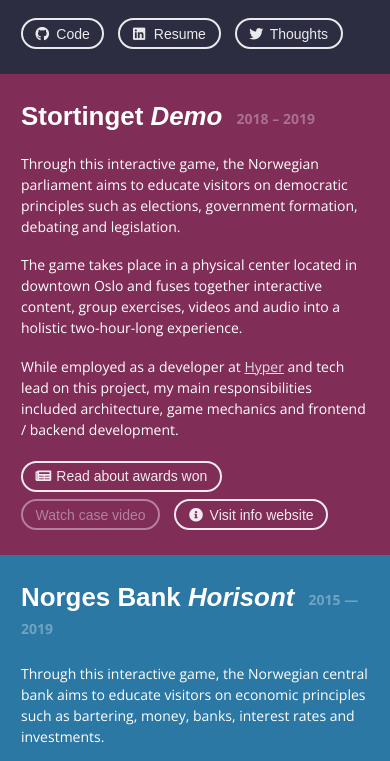
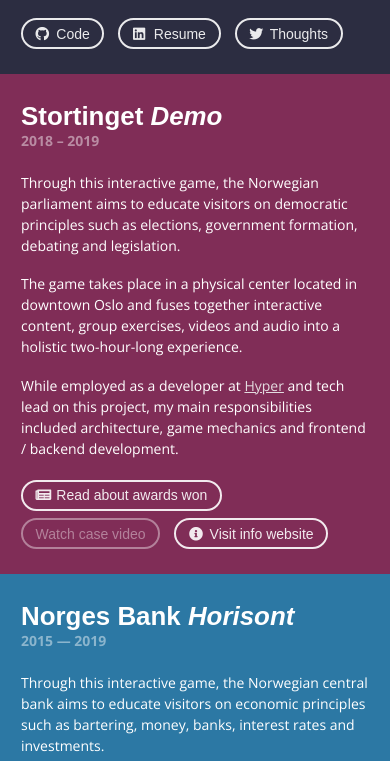
Before and after one commit to timkurvers/timkurvers.github.io, a website: page index.html in a window 390 px wide. Shown: the part 585-1346 px from the top of the page. Drawn offline with nearby package versions, Linux system fonts and the light colour scheme; a web font is replaced by a local one.

Commit message:
fix: correct time frame tag and styling on smaller devices

```diff
--- a/assets/style.css
+++ b/assets/style.css
@@ -69,14 +69,6 @@
   height: 0.75rem;
 }
 
-time {
-  font-family: 'Open Sans', sans-serif;
-  font-size: 1rem;
-  margin-left: 0.5em;
-  opacity: 0.32;
-  vertical-align: middle;
-}
-
 .container {
   max-width: 960px;
   margin: 0 auto;
@@ -124,6 +116,14 @@
   opacity: 1;
 }
 
+.time-frame {
+  font-family: 'Open Sans', sans-serif;
+  font-size: 1rem;
+  margin-left: 0.5em;
+  opacity: 0.45;
+  vertical-align: middle;
+}
+
 @media screen and (max-width: 699px) {
   header h1 {
     text-align: center;
@@ -139,6 +139,11 @@
     margin: 1rem auto;
     padding: 0;
     width: 100px;
+  }
+
+  .time-frame {
+    display: block;
+    margin-left: 0;
   }
 }
 
--- a/index.html
+++ b/index.html
@@ -61,7 +61,7 @@
           src="/assets/images/stortinget-demo.jpg"
         />
         <div class="contents">
-          <h2>Stortinget <em>Demo</em> <time datetime="2018/2019">2018 – 2019</time></h2>
+          <h2>Stortinget <em>Demo</em> <span class="time-frame">2018 – 2019</span></h2>
           <p>
             Through this interactive game, the Norwegian parliament aims to educate visitors on
             democratic principles such as elections, government formation, debating and legislation.
@@ -96,7 +96,7 @@
           src="/assets/images/norges-bank-horisont.jpg"
         />
         <div class="contents">
-          <h2>Norges Bank <em>Horisont</em> <time datetime="2015/2019">2015 — 2019</time></h2>
+          <h2>Norges Bank <em>Horisont</em> <span class="time-frame">2015 — 2019</span></h2>
           <p>
             Through this interactive game, the Norwegian central bank aims to educate visitors on
             economic principles such as bartering, money, banks, interest rates and investments.
@@ -129,7 +129,7 @@
           src="/assets/images/wowser.jpg"
         />
         <div class="contents">
-          <h2>Wowser <time datetime="2012/2020">since 2012</time></h2>
+          <h2>Wowser <span class="time-frame">since 2012</span></h2>
           <p>
             Ever wondered whether a triple-A game would run in the browser? So did I!
           </p>
@@ -160,7 +160,7 @@
           src="/assets/images/nrk-super-website.jpg"
         />
         <div class="contents">
-          <h2>NRK Super <em>Website</em> <time datetime="2019/2020">2019 — 2020</time></h2>
+          <h2>NRK Super <em>Website</em> <span class="time-frame">2019 — 2020</span></h2>
           <p>
             NRK is the Norwegian government-owned public broadcaster and one of the largest media
             organizations in Norway. Its content is available on a wide variety of platforms ranging
@@ -186,7 +186,7 @@
           src="/assets/images/spelunker.jpg"
         />
         <div class="contents">
-          <h2>Spelunker <time datetime="2018/2020">since 2018</time></h2>
+          <h2>Spelunker <span class="time-frame">since 2018</span></h2>
           <p>
             World of Warcraft is a sizeable game, filled to the brim with definitions for quests, items,
             areas, classes, factions, non-playable characters and much more.
@@ -214,7 +214,7 @@
           src="/assets/images/rema-1000-apps.jpg"
         />
         <div class="contents">
-          <h2>REMA 1000 <em>Training &amp; operational apps</em> <time datetime="2013/2017">2013 — 2017</time></h2>
+          <h2>REMA 1000 <em>Training &amp; operational apps</em> <span class="time-frame">2013 — 2017</span></h2>
           <p>
             As part of its philosophy 'keeping things simple', REMA 1000 — a Norwegian grocer — set
             out to simplify training and operational tasks for its store managers and employees.
```
